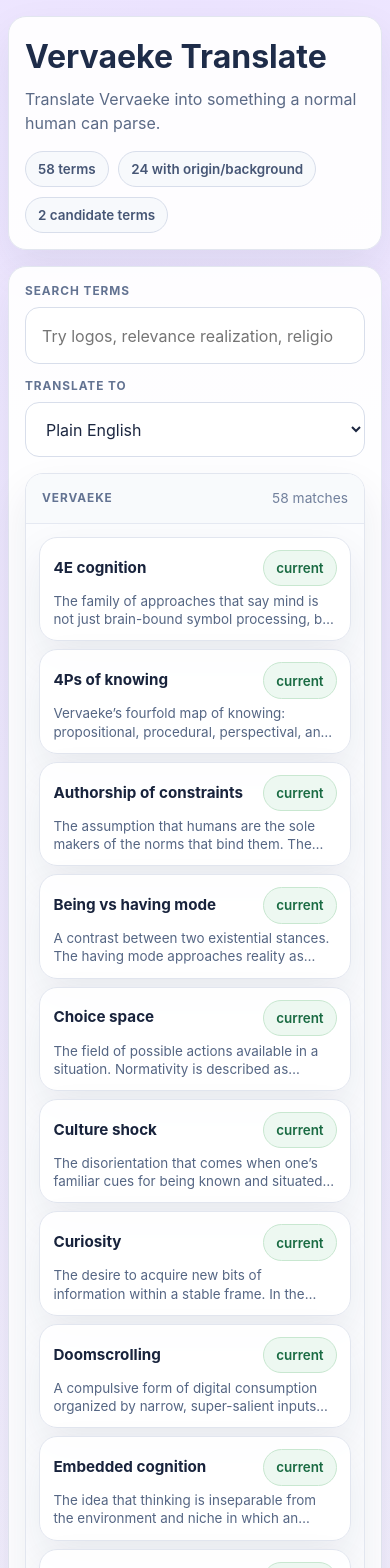
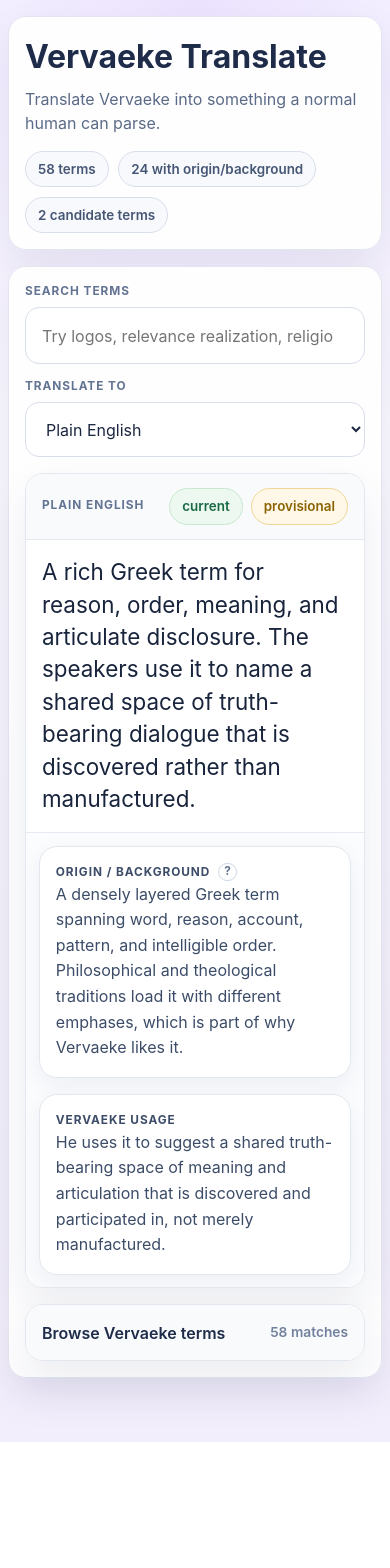
Before and after one commit to djinoz/vervaeke-translate, a React (Vite) app: page / in a window 390 px wide. Shown: the top 1568 px of the page. After the commit the page ends 1442 px from the top, so only its background shows below. Built offline with nearby package versions, Linux system fonts and the light colour scheme.

Commit message:
feat: add mobile term drawer

```diff
--- a/src/App.css
+++ b/src/App.css
@@ -10,7 +10,8 @@
 .translate-card,
 .translate-window,
 .translation-surface,
-.term-button {
+.term-button,
+.mobile-term-drawer {
   background: rgba(255, 255, 255, 0.94);
   border: 1px solid #e2e6ef;
   box-shadow: 0 18px 42px rgba(27, 42, 74, 0.08);
@@ -18,7 +19,8 @@
 
 .app-header,
 .translate-card,
-.translation-surface {
+.translation-surface,
+.mobile-term-drawer {
   border-radius: 24px;
 }
 
@@ -178,14 +180,16 @@
 
 .term-button-head,
 .badge-stack,
-.detail-heading-row {
+.detail-heading-row,
+.mobile-term-drawer summary {
   display: flex;
   align-items: center;
   gap: 0.5rem;
   flex-wrap: wrap;
 }
 
-.term-button-head {
+.term-button-head,
+.mobile-term-drawer summary {
   justify-content: space-between;
 }
 
@@ -284,6 +288,28 @@
   line-height: 1.6;
 }
 
+.mobile-term-drawer {
+  display: none;
+  overflow: hidden;
+}
+
+.mobile-term-drawer summary {
+  list-style: none;
+  cursor: pointer;
+  padding: 0.95rem 1rem;
+  background: #f8fafc;
+  color: #1e2c49;
+  font-weight: 600;
+}
+
+.mobile-term-drawer summary::-webkit-details-marker {
+  display: none;
+}
+
+.mobile-term-drawer[open] summary {
+  border-bottom: 1px solid #e5e9f2;
+}
+
 .badge.current {
   background: #edf8f1;
   border-color: #c8e7d0;
@@ -341,7 +367,8 @@ code {
   .translate-window,
   .term-button,
   .detail-surface,
-  .empty-state {
+  .empty-state,
+  .mobile-term-drawer {
     border-radius: 18px;
   }
 
@@ -355,6 +382,27 @@ code {
     padding: 1rem;
   }
 
+  .desktop-source-window {
+    display: none;
+  }
+
+  .translate-windows {
+    grid-template-columns: 1fr;
+  }
+
+  .result-window {
+    order: 1;
+  }
+
+  .mobile-term-drawer {
+    display: block;
+    order: 2;
+  }
+
+  .detail-grid {
+    grid-template-columns: 1fr;
+  }
+
   .term-buttons,
   .detail-grid {
     padding: 0.8rem;
--- a/src/App.tsx
+++ b/src/App.tsx
@@ -18,6 +18,11 @@ function App() {
 
   const selectedEntry =
     filteredEntries.find((entry) => entry.slug === selectedSlug) ?? filteredEntries[0] ?? null
+
+  const handleEntrySelect = (entry: SeedCorpusEntry) => {
+    setSelectedSlug(entry.slug)
+    setQuery(entry.term)
+  }
 
   return (
     <main className="app-shell">
@@ -62,7 +67,7 @@ function App() {
         </div>
 
         <div className="translate-windows">
-          <section className="translate-window source-window" aria-label="Source terms">
+          <section className="translate-window source-window desktop-source-window" aria-label="Source terms">
             <div className="window-header">
               <span className="window-label">Vervaeke</span>
               <span className="window-meta">{filteredEntries.length} matches</span>
@@ -73,10 +78,7 @@ function App() {
                 <button
                   key={entry.slug}
                   className={entry.slug === selectedEntry?.slug ? 'term-button active' : 'term-button'}
-                  onClick={() => {
-                    setSelectedSlug(entry.slug)
-                    setQuery(entry.term)
-                  }}
+                  onClick={() => handleEntrySelect(entry)}
                   type="button"
                 >
                   <span className="term-button-head">
@@ -163,6 +165,32 @@ function App() {
             )}
           </section>
         </div>
+
+        <details className="mobile-term-drawer">
+          <summary>
+            <span>Browse Vervaeke terms</span>
+            <span className="window-meta">{filteredEntries.length} matches</span>
+          </summary>
+
+          <div className="term-buttons compact-list">
+            {filteredEntries.map((entry) => (
+              <button
+                key={`mobile-${entry.slug}`}
+                className={entry.slug === selectedEntry?.slug ? 'term-button active' : 'term-button'}
+                onClick={() => handleEntrySelect(entry)}
+                type="button"
+              >
+                <span className="term-button-head">
+                  <strong>{entry.term}</strong>
+                  <span className={entry.status === 'seed-current' ? 'badge current' : 'badge candidate'}>
+                    {entry.status === 'seed-current' ? 'current' : 'candidate'}
+                  </span>
+                </span>
+                <span className="term-button-copy">{entry.translation}</span>
+              </button>
+            ))}
+          </div>
+        </details>
       </section>
     </main>
   )
```
